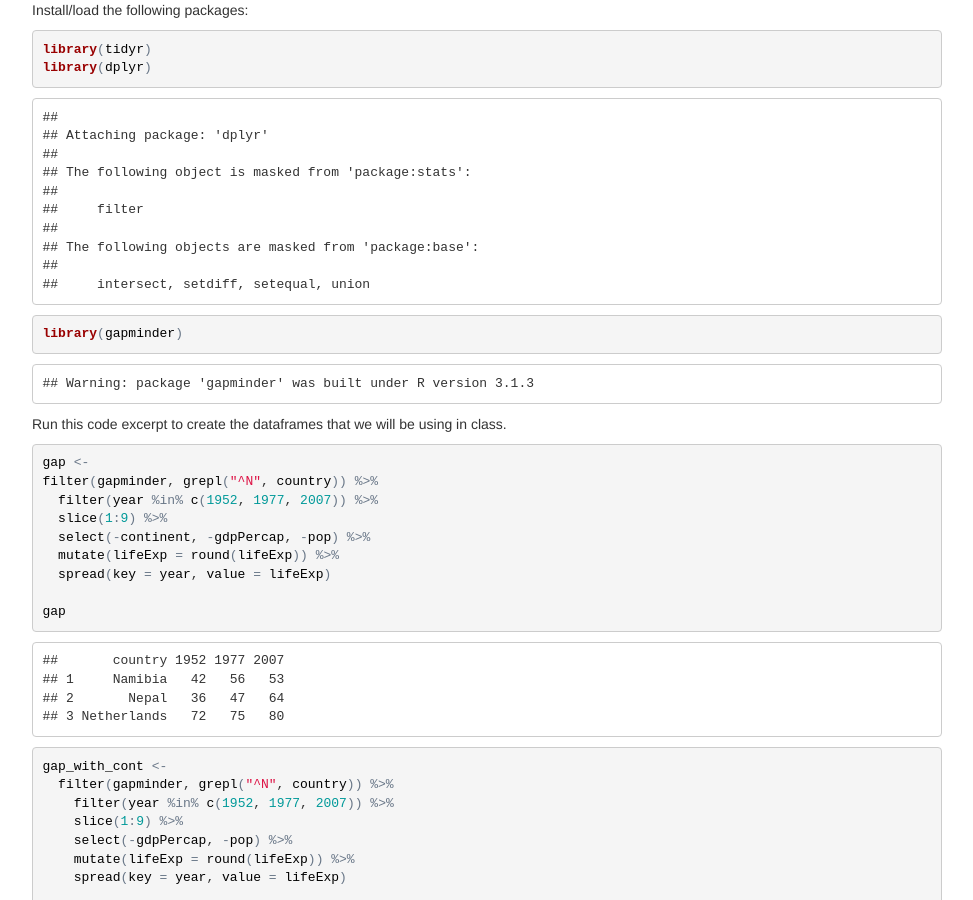
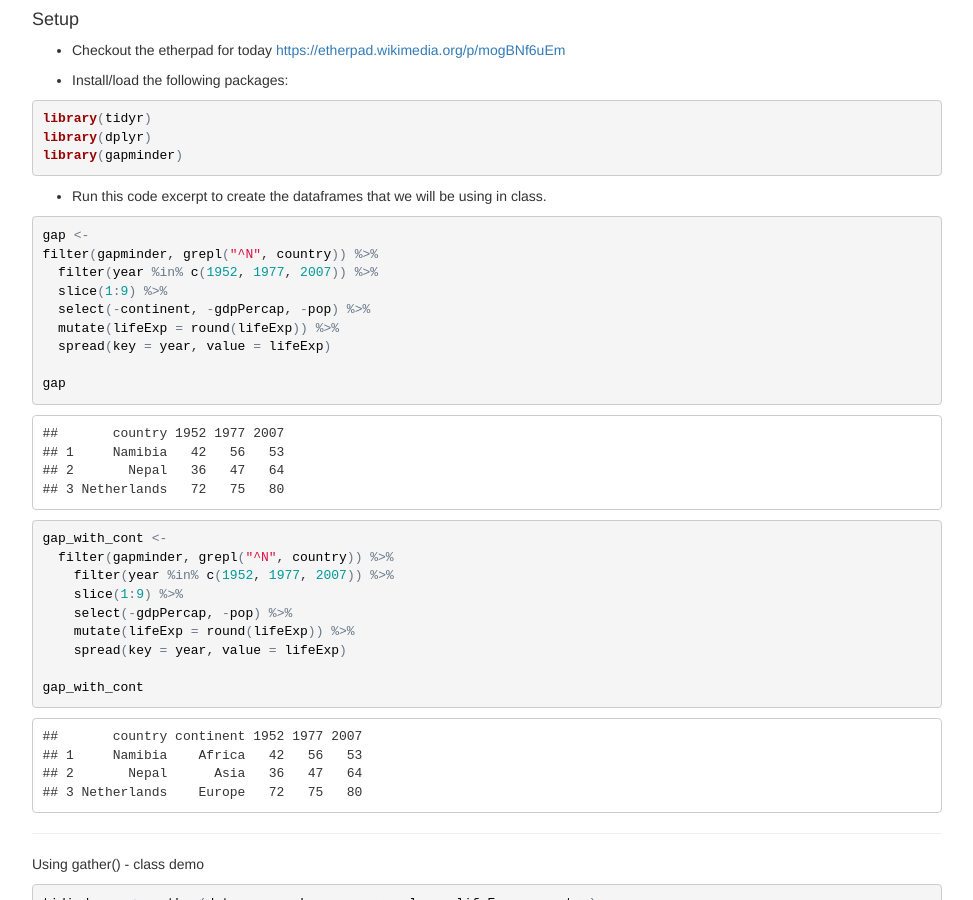
Before and after one commit to jdunic/Intro-To-Practical-Computing-R, a Jekyll site: the page pages/nov_3.html, which Jekyll copies as it is, in a window 1280 px wide and 900 px high. Shown: the whole window, without its empty margins (153-1126 px from the left). Built offline with Jekyll 4.4.1, drawn with Linux system fonts in a browser that asks for light colours.

Commit message:
add etherpad link for today

```diff
--- a/pages/nov_3.html
+++ b/pages/nov_3.html
@@ -61,22 +61,18 @@ img {
 
 
 
-<p>Install/load the following packages:</p>
+<div id="setup" class="section level4">
+<h4>Setup</h4>
+<ul>
+<li><p>Checkout the etherpad for today <a href="https://etherpad.wikimedia.org/p/mogBNf6uEm"><a href="https://etherpad.wikimedia.org/p/mogBNf6uEm" class="uri">https://etherpad.wikimedia.org/p/mogBNf6uEm</a></a></p></li>
+<li><p>Install/load the following packages:</p></li>
+</ul>
 <pre class="r"><code>library(tidyr)
-library(dplyr)</code></pre>
-<pre><code>##
-## Attaching package: 'dplyr'
-##
-## The following object is masked from 'package:stats':
-##
-##     filter
-##
-## The following objects are masked from 'package:base':
-##
-##     intersect, setdiff, setequal, union</code></pre>
-<pre class="r"><code>library(gapminder)</code></pre>
-<pre><code>## Warning: package 'gapminder' was built under R version 3.1.3</code></pre>
-<p>Run this code excerpt to create the dataframes that we will be using in class.</p>
+library(dplyr)
+library(gapminder)</code></pre>
+<ul>
+<li>Run this code excerpt to create the dataframes that we will be using in class.</li>
+</ul>
 <pre class="r"><code>gap &lt;-
 filter(gapminder, grepl(&quot;^N&quot;, country)) %&gt;%
   filter(year %in% c(1952, 1977, 2007)) %&gt;%
@@ -103,6 +99,7 @@ gap_with_cont</code></pre>
 ## 1     Namibia    Africa   42   56   53
 ## 2       Nepal      Asia   36   47   64
 ## 3 Netherlands    Europe   72   75   80</code></pre>
+<hr />
 <p>Using gather() - class demo</p>
 <pre class="r"><code>tidied_gap &lt;- gather(data = gap, key = year, value = lifeExp, -country)
 tidied_gap</code></pre>
@@ -258,6 +255,7 @@ unite(data = tidied_gap_with_cont, col = location_key, country:continent, sep =
 <p>madf3</p>
 <p>madf4 &lt;- separate(madf3, abundance, c(“density”, “cover”), sep=“___“)</p>
 <p>madf4</p>
+</div>
 
 
 </div>
```
